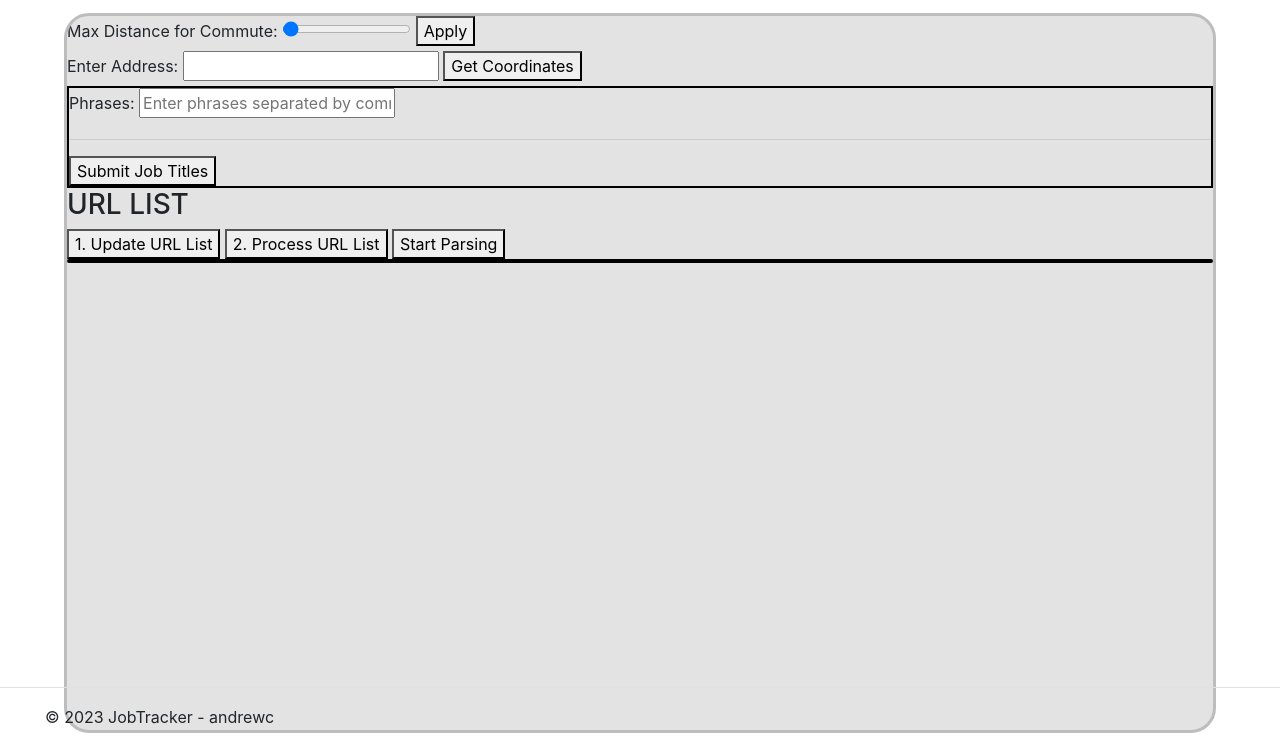
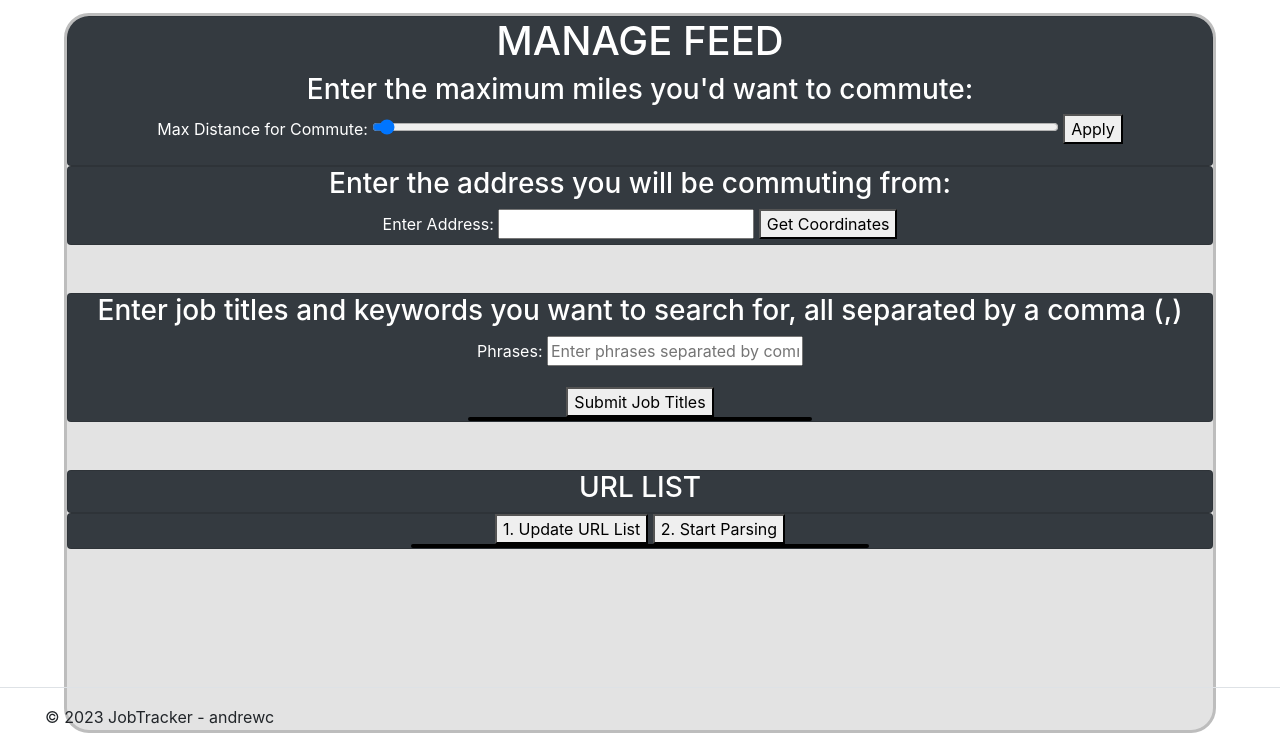
Before and after one commit to x-candy6/JobTracker, a Django app: page /job/manage/ in a window 1280 px wide. Shown: the part 56-800 px from the top of the page. Run offline with Django 4.2, Linux system fonts and the light colour scheme; the visitor is signed in with stand-in values (Sample User, id 1); data that the repository does not hold is empty; parts of the project's set-up code (start-up, migrations or seed data) failed here and were passed over.

Commit message:
Styling Changes and Added Search Bar

```diff
--- a/JobTracker/JobTracker/templates/ListingFeed/manage.html
+++ b/JobTracker/JobTracker/templates/ListingFeed/manage.html
@@ -2,52 +2,57 @@
 {% load static %} {% block pagestyle %}{% static 'styles/manage.css' %}{% endblock %}
 {% block title %}Manage Feeds {% endblock %}
 {% block body %}
-<div class="manage-card">
+
+<div class="manage-card text-center">
 	{% if not user.is_authneticated %}
-	<form  id="distanceForm" method="POST">
+	<div class="card text-white bg-dark">
+	<h1>MANAGE FEED</h1>
+	<form class="form-group" id="distanceForm" method="POST">
 		{% csrf_token %}
+		<h3>Enter the maximum miles you'd want to commute:</h3>
 		{{rangeForm}}
 		<span id="rangeValue" default=1></span>
-
 		<button name="distanceForm" type="submit">Apply</button>
-
-
-
 	</form>
-
+	</div>
+	<div class="card text-white bg-dark">
 	<form method="post">
 	    {% csrf_token %}
+	    <h3>Enter the address you will be commuting from:</h3>
 	    <label for="address">Enter Address:</label>
 	    <input type="text" name="address" id="address" required>
 	    <button name="getGPS" type="submit">Get Coordinates</button>
 	</form>
+	</div>
 
+	<br>
+	<br>
+	<div class="card text-white bg-dark">
 	<form method="post">
 	    {% csrf_token %}
-	    <div class="phraseBox" style="border:black 2px solid; overflow:auto;">
+		<h3>Enter job titles and keywords you want to search for, all separated by a comma (,)</h3>
 	    {{ PhraseListForm.as_p }}
+	    <button name="queryKeywords" type="submit">Submit Job Titles</button>
+	    <div class="phraseBox" style="border:black 2px solid; border-radius:15px; overflow:auto; width: 30%;margin:auto; background-color: #e3e3e3; color: black;">
 		    {% if PhraseList %}
 		    	{% for Phrase in PhraseList%}
 			<li>{{Phrase}}</li>
 		    	{% endfor %}
 		    {% endif %}
-
-		    <hr>
-	    <button name="queryKeywords" type="submit">Submit Job Titles</button>
-
 	    </div>
 	</form>
-
-	<h3> URL LIST </h3>
+	</div>
+	<br>
+	<br>
+	<div class="card text-white bg-dark"><h3> URL LIST </h3></div>
+	<div class="card text-white bg-dark">
 	<form method="post">
 	    {% csrf_token %}
-
 	    <button name="getURLS" type="submit">1. Update URL List</button>
-	    <button name="procList" type="submit">2. Process URL List</button>
-	    <button  name="startParsingButton" id ="startParsingButton">Start Parsing</button>
+	    <button  name="startParsingButton" id ="startParsingButton">2. Start Parsing</button>
 
 	    <div id="loading-spinner" class="loading-spinner" style=display:none;"></div>
-	    <div class="phraseBox" style="border:black 2px solid; border-radius:15px; overflow:scroll;">
+	    <div class="phraseBox" style="border:black 2px solid; border-radius:15px; overflow:scroll; width: 40%; margin:auto; background-color: #e3e3e3; color: black;">
 		    {% if url_list %}
 		    	{% for url in url_list %}
 			<li>{{url.url}}</li>
@@ -56,6 +61,7 @@
 	    </div>
 
 	</form>
+	</div>
 
 
 	<script>
@@ -71,7 +77,6 @@
 	{% include 'global/userauth_error.html' %}
 
 	{% endif %}
-
 </div>
 <script>
 
--- a/JobTracker/ListingFeed/forms.py
+++ b/JobTracker/ListingFeed/forms.py
@@ -2,7 +2,7 @@ from django import forms
 from .models import PhraseList
 
 class DistanceValueForm(forms.Form):
-    distanceValue = forms.IntegerField(label="Max Distance for Commute", widget=forms.TextInput(attrs={"id":"distanceRange","type":"range", "class":"form-range"}), label_suffix=": ", initial=1, min_value=1, max_value=100, step_size=1)
+    distanceValue = forms.IntegerField(label="Max Distance for Commute", widget=forms.TextInput(attrs={"id":"distanceRange","type":"range", "class":"form-range", "style":"width:60%;"}), label_suffix=": ", initial=1, min_value=1, max_value=100, step_size=1)
 
 
 class PhraseListForm(forms.ModelForm):
--- a/JobTracker/ListingFeed/views.py
+++ b/JobTracker/ListingFeed/views.py
@@ -239,6 +239,9 @@ def feed(request):
 
 
     ## Datum Manipulation Buttons
+    if 'search' in request.POST:
+        entries = models.Indeedlistings.objects.filter(user_id=request.user, title__icontains=request.POST['search'])
+
     if 'flag' in request.POST:
         entry = models.Indeedlistings.objects.get(listing_id=request.POST['flag'], user_id=request.user)
         entry.flag = 0 if entry.flag == 1 else 1
@@ -305,9 +308,6 @@ def manage(request):
         userprofile.save()
 
 
-    if 'testGetURL' in request.POST:
-        create_indeed_url(request)
-
     if 'getURLS' in request.POST:
         create_indeed_url(request)
 
--- a/JobTracker/config.json
+++ /dev/null
@@ -1,13 +0,0 @@
-{
-	"Comment":"Insert DJANGO_SECRET_KEY from settings.py below",
-	"DJANGO_SECRET_KEY": "",
-
-	"GOOGLE_API_KEY": "",
-
-	"DATABASE":"JobTracker",
-	"USER":"",
-	"PASSWORD":"",
-	"HOST":"localhost",
-	"PORT":3306
-
-}
```
Also changed, not shown: JobTracker/JobTracker/templates/ListingFeed/feed.html (+7 -0 lines).
